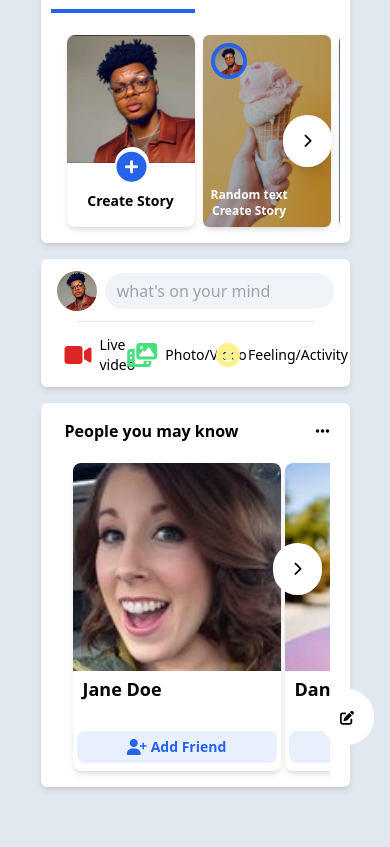
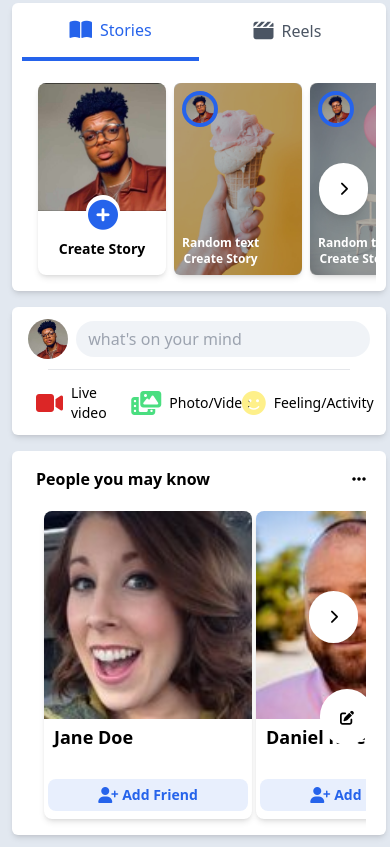
Before and after one commit to hossanatito/facebook_clone, a plain HTML site: page home.html in a window 390 px wide. Shown: the part 79-926 px from the top of the page. Before the commit the page ends 878 px from the top, so only its background shows below. Drawn offline with nearby package versions, Linux system fonts and the light colour scheme.

Commit message:
Update home.html

```diff
--- a/home.html
+++ b/home.html
@@ -77,7 +77,7 @@
 
     <!-- Main Body -->
 
-    <section class="grid grid-cols-4 gap-2 pt-4 sm:pt-16">
+    <section class="grid grid-cols-4 gap-2 pt-16">
       <!-- Aside -->
       <div
         class="col-span-1 p-2 h-screen overflow-hidden hidden md:block hover:overflow-y-scroll"
@@ -268,7 +268,7 @@
       </div>
 
       <!-- Main Section -->
-      <div class="col-span-4 md:col-span-2 p-2 w-5/6 mx-auto mt-2 space-y-4">
+      <div class="col-span-4 md:col-span-2 p-2 w-full sm:w-5/6 mx-1 sm:mx-auto mt-2 space-y-4">
         <!-- Reels Section Sub Section -->
         <section class="bg-white px-0.5 shadow-md rounded-md">
           <div class="flex m-0.5 p-1.5 h-14 justify-around">
```
